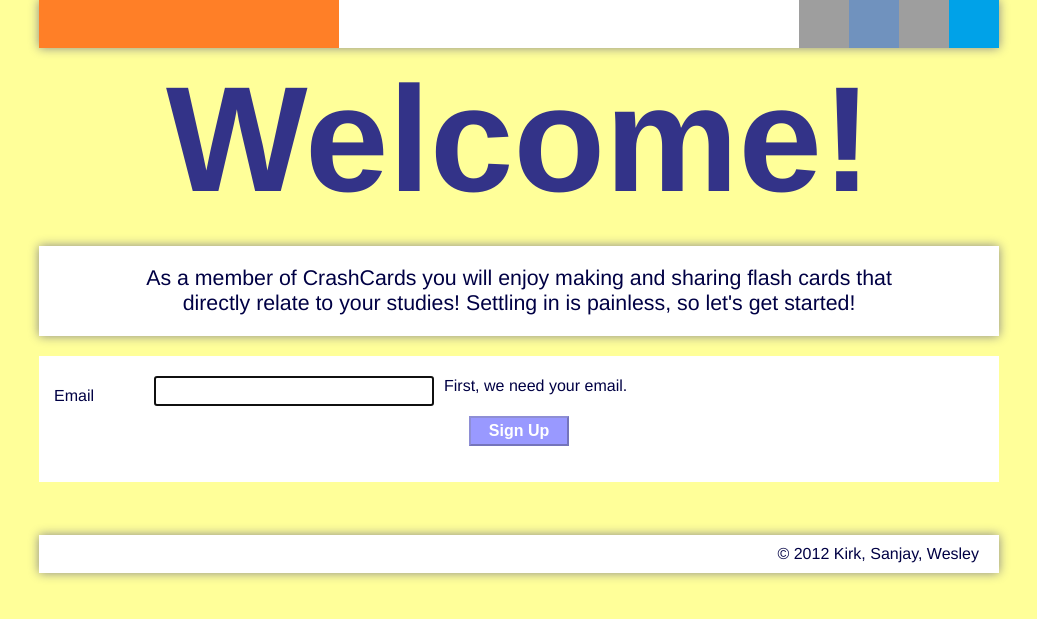
After one commit to StarWallace/CrashCards, a PHP site: page /signup.php in a window 1280 px wide. The commit adds this page. Shown: the top 619 px of the page, without its empty margins (121-1158 px from the left). Run offline with PHP 8.4, Linux system fonts and the light colour scheme; grey boxes are pictures that could not be loaded.

Commit message:
Sign Up and New Browse Page
I still to do a bit of browser compatibility testing, so there might be
a few bugs. Also, I'm still working on the up/down voting controls. I've
yet to integrate with the new PHP code.

```diff
--- a/index.php
+++ b/index.php
@@ -1,5 +1,6 @@
 <ul>
 	<li><a href="welcome.php">Welcome</a></li>
+    <li><a href="signup.php">Sign Up</a></li>
 	<li><a href="browse.php">Browse</a></li>
 	<li><a href="view.php">View</a></li>
     <li><a href="edit.php">Edit</a></li>
--- /dev/null
+++ b/scripts/signup.js
@@ -0,0 +1,200 @@
+/**************/
+/*  MESSAGES  */
+/**************/
+var messages = new Object();
+messages.valid = new Object();
+messages.error = new Object();
+messages.duplicate = new Object();
+messages.def = new Object();
+
+messages.valid.email = "Your email is safe with us!";
+messages.valid.password = "You're almost ready!";
+messages.valid.confirm = "That's everything we need! You're ready!";
+messages.valid.confirmPending = "All that's left is the email!";
+messages.valid.name = "Thanks! We'll refer to you by this.";
+messages.valid.alias = "Cool! Other users will see this name instead of \"anonymous\".";
+messages.error.email = "That email is not formatted correctly. It should be similar to john.doe@email.com.";
+messages.error.password = "Sorry, that password is too simple. Use at least 1 letter, 1 number, and 8 characters minimum.";
+messages.error.confirm = "Sorry, the passwords don't match.";
+messages.duplicate.email = "That email has already been registered with us. Please log in or enter a different email.";
+messages.duplicate.alias = "Sorry, that alias has already been taken. Please try another one!"
+messages.def.name = "You can give us your real name if you want to.";
+messages.def.alias = "An alias is like a fake name for public use.";
+
+//  STILL NEED TO ADD:
+//  - AJAX call to validate email uniqueness
+//  - AJAX call to validate alias uniqueness
+//  - More appealing "Welcome" -- image??
+
+$(document).ready( function() {
+    if ($("#email").val() != "") {
+        emailChange();
+    }
+    if ($("#name").val() != "" || $("#alias").val() != "") {
+        $("#password").parent().show();
+        $("#confirm").parent().show();
+        $("#name").parent().show();
+        $("#alias").parent().show();
+        nameChange();
+        aliasChange();
+    } else {
+        $("#nameNote").html(messages.def.name);
+        $("#aliasNote").html(messages.def.alias);
+    }
+});
+
+$("#welcome").disableSelection();
+
+$("#email").change( function() {
+    emailChange();
+});
+
+$("#password").change( function() {
+    passwordChange();
+});
+
+$("#confirm").change( function() {
+    confirmChange();
+});
+
+$("#name").change( function() {
+    nameChange();
+});
+
+$("#alias").change( function() {
+    aliasChange();
+});
+
+function nameChange() {
+    if ($("#name").val() != "") {
+        $("#nameNote").addClass("valid").html(messages.valid.name);
+    } else {
+        $("#nameNote").removeClass("valid").html(messages.def.name);
+    }
+}
+
+function aliasChange() {
+    if ($("#alias").val() != "") {
+        if (isUniqueAlias($("#alias").val())) {
+            $("#aliasNote").removeClass("error").addClass("valid").html(messages.valid.alias);
+        } else {
+            $("#aliasNote").removeClass("valid").addClass("error").html(messages.duplicate.alias);
+        }
+    } else {
+        $("#aliasNote").removeClass("error").removeClass("valid").html(messages.def.alias);
+    }
+}
+
+function emailChange() {
+    if (isValidEmail($("#email").val())) {
+        if (isUniqueEmail($("#email").val())) {
+            $("#emailNote").removeClass("error").addClass("valid").html(messages.valid.email);
+            $("#password").parent().show();
+            $("#password").focus();
+        } else {
+            $("#emailNote").removeClass("valid").addClass("error").html(messages.duplicate.email);
+        }
+    } else {
+        $("#emailNote").removeClass("valid").addClass("error").html(messages.error.email);
+    }
+    if ($("#emailNote").hasClass("error") && $("#confirmNote").hasClass("valid")) {
+        $("#confirmNote").html(messages.valid.confirmPending);
+    }
+}
+
+function passwordChange() {
+    if (isValidPassword($("#password").val())) {
+        $("#passwordNote").removeClass("error").addClass("valid").html(messages.valid.password);
+        $("#confirm").parent().show();
+        $("#confirm").focus();
+    } else {
+        $("#passwordNote").removeClass("valid").addClass("error").html(messages.error.password);
+    }
+    if ($("#confirm").val() != "") {
+        confirmChange();
+    }
+}
+
+function confirmChange() {
+    if (isValidConfirm($("#confirm").val())) {
+        if (isValidPassword($("#password").val())) {
+            if ($("#emailNote").hasClass("valid")) {
+                $("#confirmNote").removeClass("error").addClass("valid").html(messages.valid.confirm);
+                $("#passwordNote").hide();
+                $("#name").parent().show();
+                $("#alias").parent().show();
+                $("#name").focus();
+            } else {
+                $("#confirmNote").removeClass("error").addClass("valid").html(messages.valid.confirmPending);
+            }
+        } else {
+            $("#confirmNote").html("");
+        }
+    } else {
+        $("#confirmNote").removeClass("valid").addClass("error").html(messages.error.confirm);
+        $("#passwordNote").show();
+    }
+}
+
+function canSubmit() {
+    if ($(".error").size() > 0) {
+        return false;
+    } else if ($("#emailNote").hasClass("valid") && $("#confirmNote").hasClass("valid")) {
+        return true;
+    }
+}
+
+$("input").change( function() {
+    if (canSubmit()) {
+        $("#signup").removeAttr("disabled");
+    } else {
+        $("#signup").attr("disabled", "disabled");
+    }
+});
+
+$(".signup").first().focus( function() {
+    $("#signup").focus();
+});
+
+
+
+/**************************/
+/*  VALIDATION FUNCTIONS  */
+/**************************/
+var emailRegex = /^([a-zA-Z0-9_\-\.])+\@([a-zA-Z0-9_\-\.])+\.([A-Za-z]{2,4})$/;
+var passwordRegex = /^(?=.*\d+)(?=.*[a-zA-Z])[0-9a-zA-Z!@#$%]{8,30}/;
+
+function isValidEmail(email) {
+    return emailRegex.test(email);
+}
+
+function isUniqueEmail(email) {
+    // TODO
+    return true;
+}
+
+function isUniqueAlias(alias) {
+    // TODO
+    return true;
+}
+
+function isValidPassword(password) {
+    return passwordRegex.test(password);
+}
+
+function isValidConfirm(confirm) {
+    return  $("#confirm").val() == $("#password").val();
+}
+
+
+function validateForm() {
+    if (!canSubmit()) {
+        return false;
+    } else {
+        if ($("#password").val() == "" && $("#name").parent().css("display") != "none") {
+            $("#passwordNote").removeClass("valid").addClass("error").html(messages.error.password);
+            return false;
+        }
+        return true;
+    }
+}
--- /dev/null
+++ b/signup.php
@@ -0,0 +1,56 @@
+<?php
+	/*
+	* When using the wrapper system this must be called at the top of every page.
+	* It basically just says to "start output"
+	*/
+	ob_start();
+?>
+
+<link rel="stylesheet" type="text/css" href="wrapper/css/signup.css"/>
+
+<div id="welcome">Welcome!</div>
+<div class="white h-spaced v-spaced separated shadow" id="message">As a member of CrashCards you will enjoy making and sharing flash cards that directly relate to your studies! Settling in is painless, so let's get started!</div>
+<div class="white h-spaced v-spaced separated" id="form" onsubmit="return validateForm()">
+    <form id="signup-form" action="puckoverglass.com" method="POST">
+        <div class="row">
+            <div class="label"><label for="email">Email</label></div>
+            <input id="email" autofocus maxlength="30" tabindex="1"/>
+            <div class="note" id="emailNote">First, we need your email.</div>
+        </div>
+        <div class="row hidden">
+            <div class="label"><label for="password">Password</label></div>
+            <input type="password" id="password" maxlength="30" tabindex="2"/>
+            <div class="note" id="passwordNote">Next we need a password.</div>
+        </div>
+        <div class="row hidden">
+            <div class="label"><label for="confirm">Confirm</label></div>
+            <input type="password" id="confirm" tabindex="3"/>
+            <div class="note" id="confirmNote">Now just confirm your password...</div>
+        </div>
+        <div class="row hidden">
+            <div class="label"><label for="name">Name</label></div>
+            <input id="name" maxlength="30" tabindex="4"/>
+            <div class="note" id="nameNote"></div>
+        </div>
+        <div class="row hidden">
+            <div class="label"><label for="alias">Alias</label></div>
+            <input id="alias" maxlength="30" tabindex="5"/>
+            <div class="note" id="aliasNote"></div>
+        </div>
+        <div class="centred signup" tabindex="6">
+            <input type="submit" class="button" id="signup" value="Sign Up" tabindex="7" disabled="disabled"/>
+        </div>
+    </form>
+</div>
+
+<?php
+	/*
+	* When using the wrapper system this must be called at the top of every page.
+	* It basically just sets a custom title for the page and then pulls in the wrapper
+	*/
+    $sTitle = "Sign Up";
+
+    require_once("wrapper/wrapper.php");
+?>
+
+<script type="text/javascript" src="scripts/signup.js"></script>
--- a/wrapper/css/main.css
+++ b/wrapper/css/main.css
@@ -126,43 +126,37 @@
     background-image: url("../images/controls/logout.png");
 }
 
-    /*************
-        BROWSE
-    *************/
-
-#browseNav {
-    height: 2em;
-    line-height: 2em;
-    padding-top: 5px;
-    padding-bottom: 5px;
-    /*border: 1px solid #dbdbdb;*/
-}
-
-#navFilters {
-    float: left;
-}
-
-#navControls {
-    float: right;
-}
-
     /*********************
         COMMON CLASSES
     *********************/
 
 .centred {
-    margin-left: auto;
-    margin-right: auto;
+    margin-left: auto !important;
+    margin-right: auto !important;
 }
 
-.spaced {
+.h-spaced {
     padding-left: 15px;
     padding-right: 15px;
+}
+
+.v-spaced {
+    padding-top: 20px;
+    padding-bottom: 20px;
+}
+
+.separated {
+    margin-top: 20px;
+    margin-bottom: 20px;
 }
 
 .white {
     background-color: #ffffff;
     color: #000044;
+}
+
+.shadow {
+    box-shadow: 0 0 10px #888888;
 }
 
 .white:hover {
@@ -185,15 +179,46 @@
     font-weight: bold;
 }
 
+.row {
+    clear: both;
+}
+
+.row > div {
+    float: left;
+}
+
+.row > input {
+    float: left;
+}
+
 .button {
+    height: 100%;
+    width: 100px;
+    float: right;
+    margin-left: 20px;
+    background-color: #9999ff;
     font-weight: bold;
-    width: 80px;
+    text-align: center;
+    line-height: 30px;
+    font-size: 1em;
+    color: #ffffff;
+    cursor: pointer;
     height: 30px;
-    padding-bottom: 5px;
-    color: #ffffff;
-    background-color: #000000;
-    border: 1px solid #dbdbdb;
-    cursor: pointer;
+}
+
+.button:hover {
+    background-color: #6b6bb3;
+}
+
+.button:active {
+    background-color: #333388;
+}
+
+.button:focus {
+    border: groove 2px #333388;
+    height: 28px;
+    line-height: 28px;
+    width: 98px;
 }
 
 .ajaxLoader {
--- /dev/null
+++ b/wrapper/css/signup.css
@@ -0,0 +1,66 @@
+.row {
+    height: 40px;
+    line-height: 40px;
+}
+
+.row .label {
+    width: 100px;
+}
+
+.row input {
+    width: 280px;
+    height: 30px;
+    font-size: 12pt;
+    margin-right: 5px;
+}
+
+.row .note {
+    width: 520px;
+    margin-left: 5px;
+    line-height: 20px;
+}
+
+.signup {
+    width: 100px;
+    height: 30px;
+}
+
+input.button {
+    color: #ffffff !important;
+    outline: none !important;
+    line-height: 20px !important;
+}
+
+.hidden {
+    display: none;
+}
+
+#welcome {
+    text-align: center;
+    font-size: 150px;
+    font-weight: bold;
+    color: #333388;
+
+    /*
+    text-shadow: 0px 0px 8px #000000;
+    color: #ffffff;
+    */
+}
+
+#message {
+    text-align: center;
+    font-size: 16pt;
+    padding-left: 100px;
+    padding-right: 100px;
+}
+
+.error {
+    font-weight: bold;
+    color: red;
+}
+
+.valid {
+    font-style: italic;
+    font-weight: bold;
+    color: #00aa00;
+}
--- a/wrapper/css/welcome.css
+++ b/wrapper/css/welcome.css
@@ -14,6 +14,7 @@
     text-align: center;
     font-weight: normal;
     font-style: italic;
+    float: left;
 }
 
 #getStarted:hover {
--- a/wrapper/footer.php
+++ b/wrapper/footer.php
@@ -1,3 +1,3 @@
-<div class="white spaced" id="footer">
+<div class="white spaced shadow" id="footer">
     &copy; 2012 Kirk, Sanjay, Wesley
 </div>
```
Also changed, not shown: browse.php (+40 -30 lines), classes/Browse.class.php (+4 -3 lines), classes/Deck.class.php (+16 -0 lines), edit.php (+6 -6 lines), scripts/browse.js (added, +13 -0 lines), welcome.php (+6 -4 lines), wrapper/css/browse.css (added, +27 -0 lines), wrapper/css/deck.css (+43 -43 lines), wrapper/css/edit.css (+2 -26 lines), wrapper/images/controls/clip.png (added), wrapper/images/controls/clip_hover.png (added).
